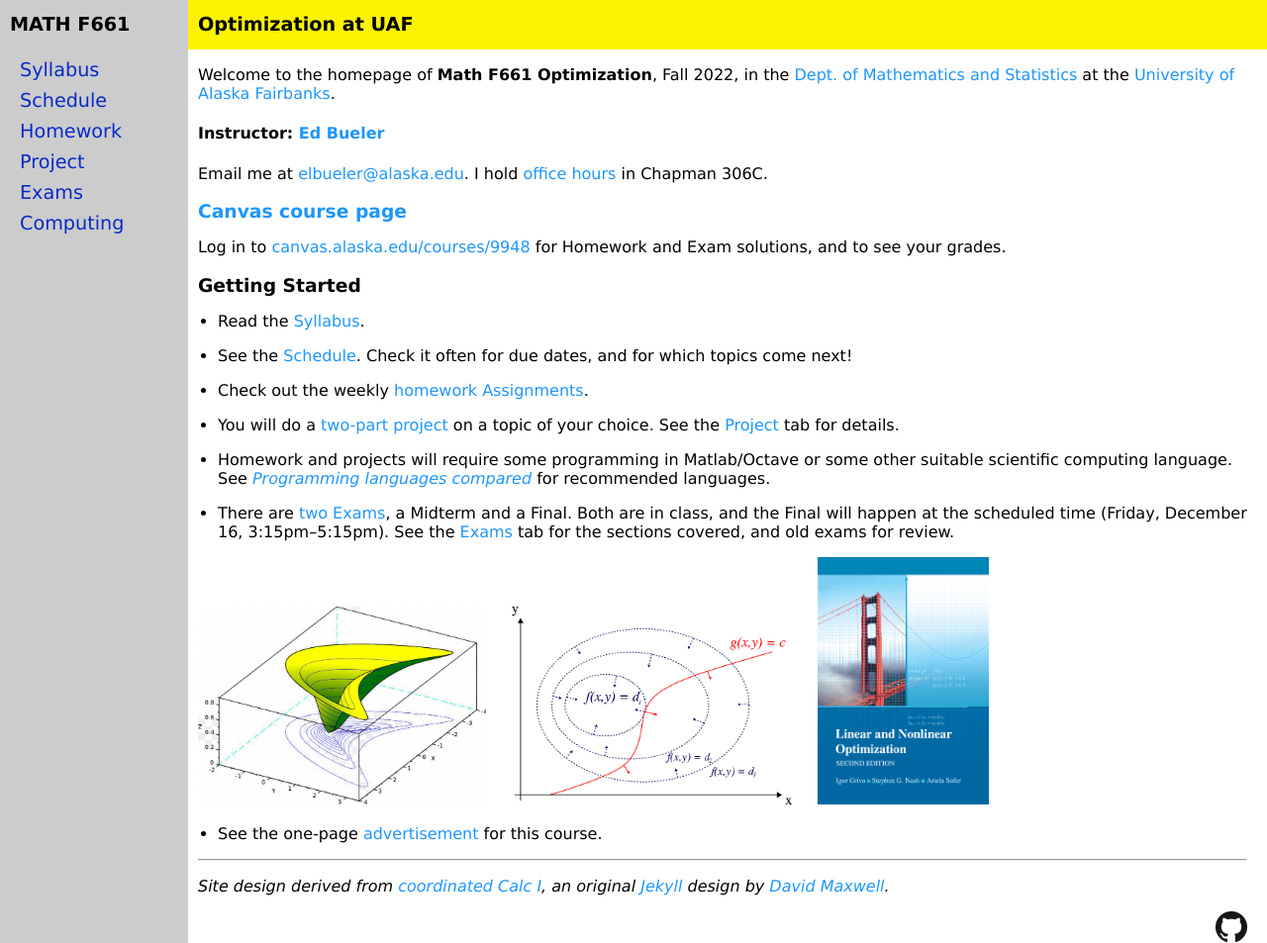
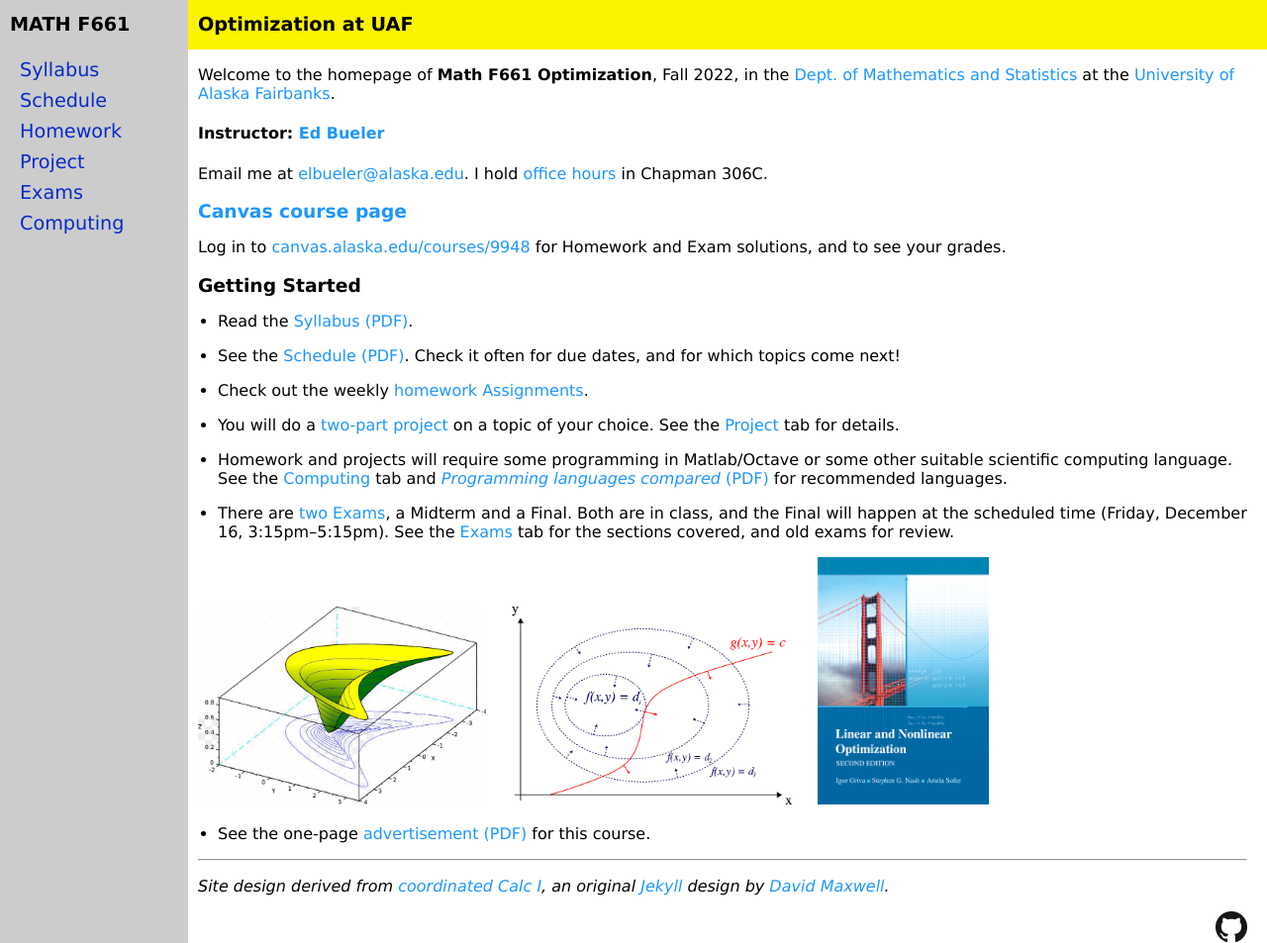
Before and after one commit to bueler/opt, a Jekyll site: the page built from index.md, in a window 1280 px wide and 953 px high. Shown: the whole window at 99% size. Built offline with Jekyll 4.4.1, drawn with Linux system fonts in a browser that asks for light colours.

Commit message:
more appearances

```diff
--- a/index.md
+++ b/index.md
@@ -15,21 +15,21 @@ Log in to [canvas.alaska.edu/courses/9948](https://canvas.alaska.edu/courses/994
 
 ### Getting Started
 
-* Read the [Syllabus](assets/general/syllabus.pdf).
+* Read the [Syllabus (PDF)](assets/general/syllabus.pdf).
 
-* See the [Schedule](assets/general/schedule.pdf).  Check it often for due dates, and for which topics come next!
+* See the [Schedule (PDF)](assets/general/schedule.pdf).  Check it often for due dates, and for which topics come next!
 
 * Check out the weekly [homework Assignments](homework.html).
 
 * You will do a [two-part project](project.html) on a topic of your choice.  See the [Project](project.html) tab for details.
 
-* Homework and projects will require some programming in Matlab/Octave or some other suitable scientific computing language.  See [_Programming languages compared_](https://bueler.github.io/compareMOP.pdf) for recommended languages.
+* Homework and projects will require some programming in Matlab/Octave or some other suitable scientific computing language.  See the [Computing](computing.html) tab and [_Programming languages compared_ (PDF)](https://bueler.github.io/compareMOP.pdf) for recommended languages.
 
 * There are [two Exams](exams.html), a Midterm and a Final.  Both are in class, and the Final will happen at the scheduled time (Friday, December 16, 3:15pm--5:15pm).  See the [Exams](exams.html) tab for the sections covered, and old exams for review.
 
 [<img src="assets/images/banana.png" height="200">](https://en.wikipedia.org/wiki/Mathematical_optimization "mathematical optimization") &nbsp; &nbsp; [<img src="assets/images/lagrange.png" height="200">](https://en.wikipedia.org/wiki/Lagrange_multiplier "lagrange multipliers visualization") &nbsp; &nbsp; [<img src="assets/images/cover.jpg" height="250">](https://my.siam.org/Store/Product/viewproduct/?ProductId=1008 "the textbook")
 
-* See the one-page [advertisement](assets/general/advert.pdf) for this course.
+* See the one-page [advertisement (PDF)](assets/general/advert.pdf) for this course.
 
 ---
 _Site design derived from [coordinated Calc I](https://uaf-math251.github.io/), an original [Jekyll](https://jekyllrb.com/) design by [David Maxwell](https://damaxwell.github.io/)._
```
Also changed, not shown: computing.md (+1 -1 lines).
